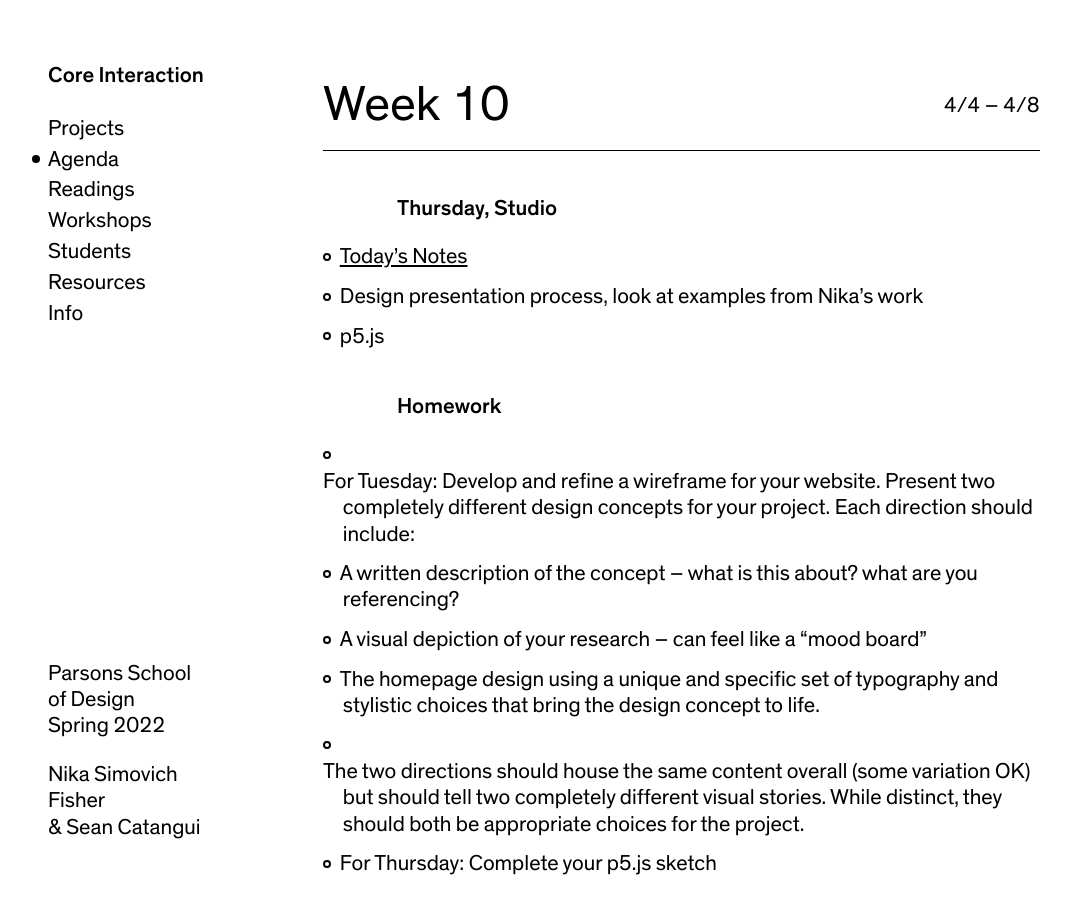
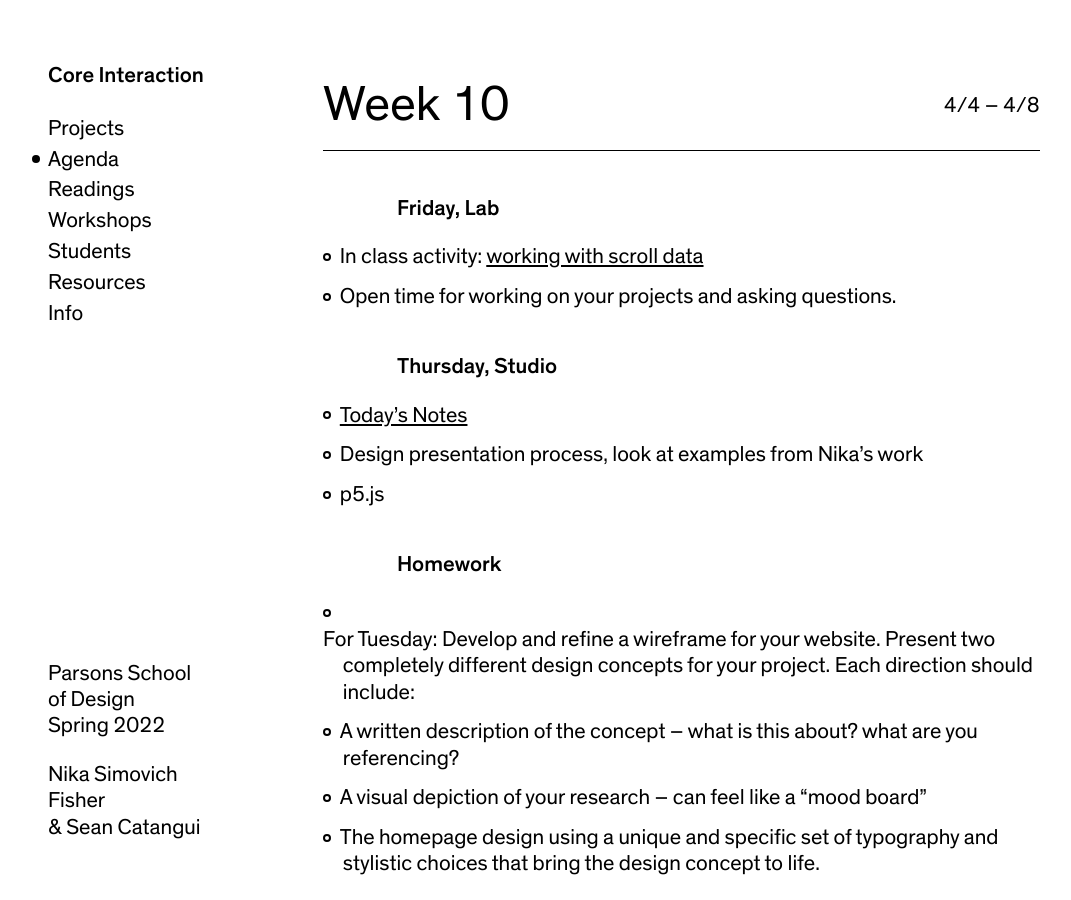
Before and after one commit to nikasimovich/cis22, a Jekyll site: the page built from _agendas/week-10.md, in a window 1280 px wide and 900 px high. Shown: the whole window, without its empty margins (12-1083 px from the left). Built offline with Jekyll 4.4.1, drawn with Linux system fonts in a browser that asks for light colours.

Commit message:
Update week-10.md

```diff
--- a/_agendas/week-10.md
+++ b/_agendas/week-10.md
@@ -5,6 +5,10 @@ date_range:       4/4 – 4/8
 summary:          Elastic collections continuation, JavaScript libraries
 
 ---
+
+### Friday, Lab
+- In class activity: [working with scroll data](https://www.dropbox.com/scl/fi/rvg5aumdjq9qdv9r9foyj/Exercise-Scroll-data.paper?dl=0&rlkey=8cxgpipxbcq3en0q47ykl14sl)
+- Open time for working on your projects and asking questions.
 
 ### Thursday, Studio
 
```
